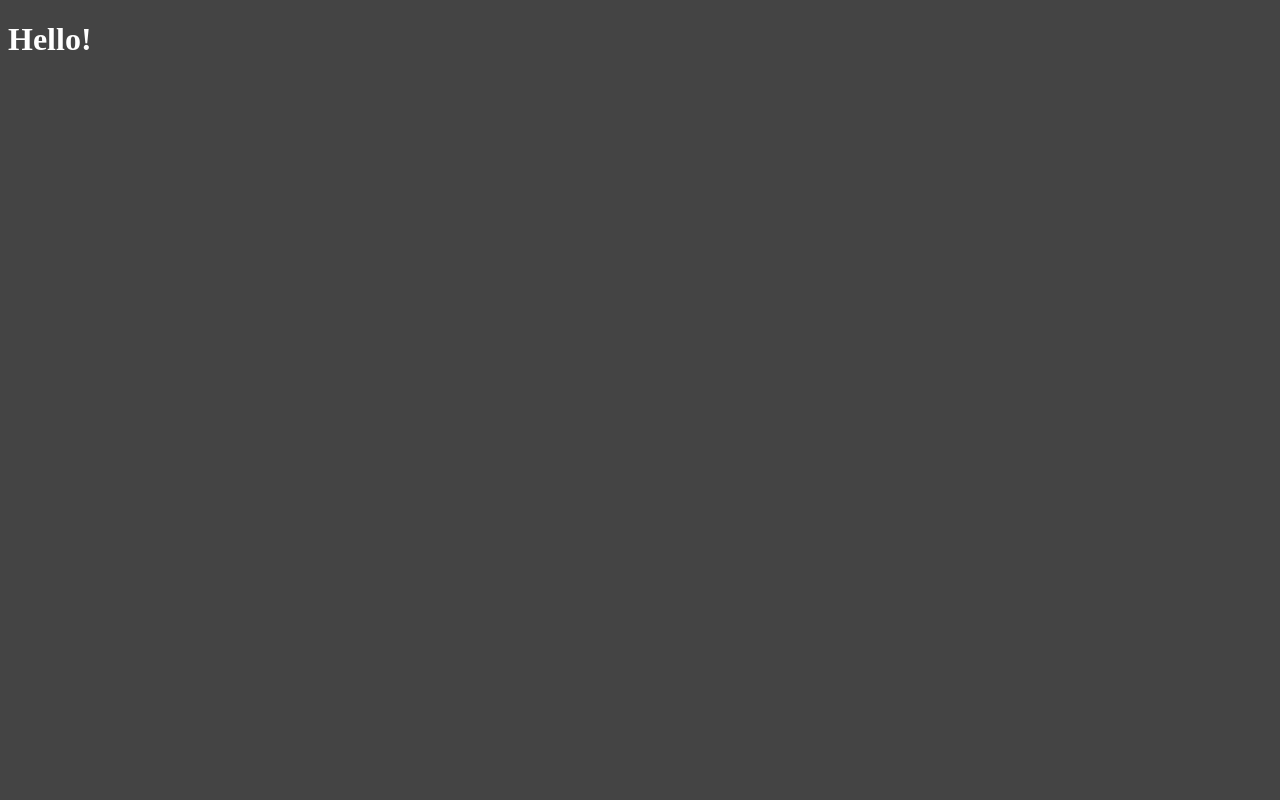
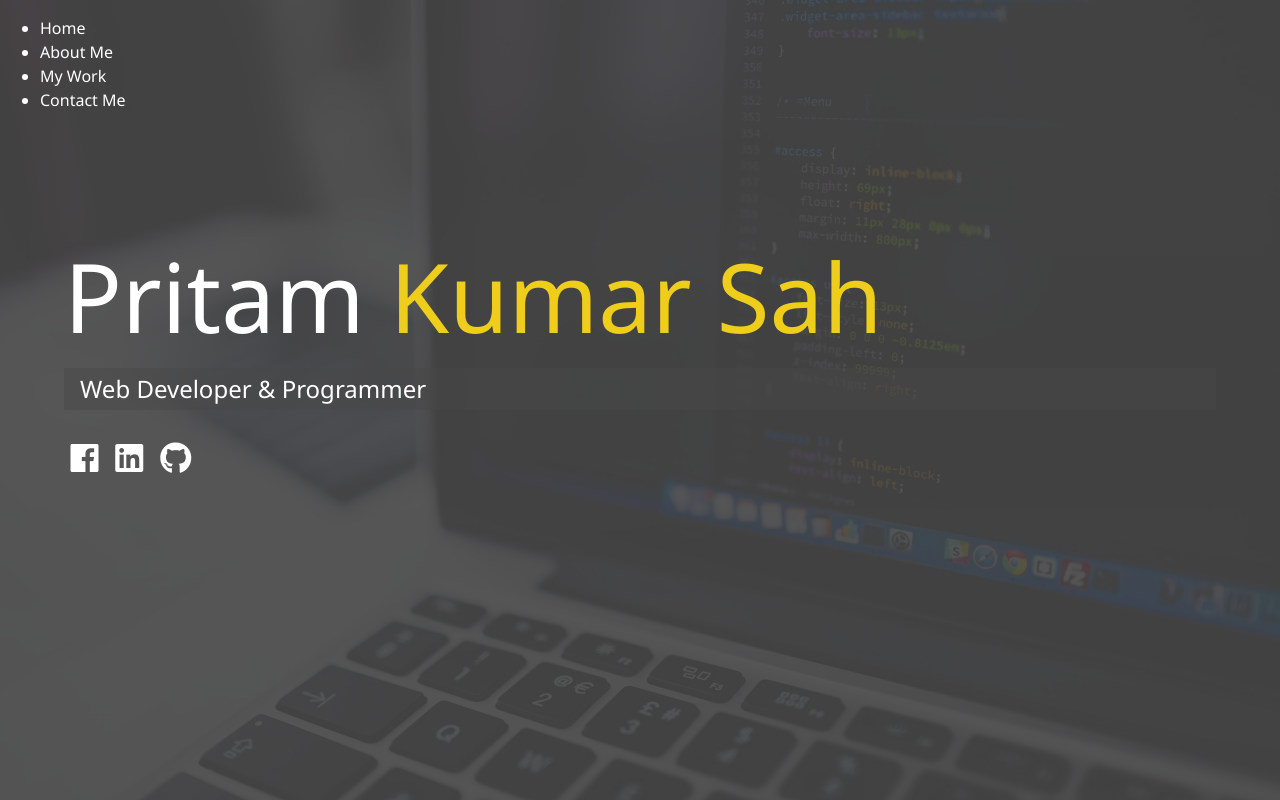
Before and after one commit to PRITAM47/portfolio, a website: page dist/index.html in a window 1280 px wide. Drawn offline with Linux system fonts and the light colour scheme.

Commit message:
Index markup & main sass

```diff
--- /dev/null
+++ b/scss/_config.scss
@@ -0,0 +1,30 @@
+$primary-color: #444;
+$secondary-color: #eece1a;
+$show-home-image: true;
+$home-image: url(../images/background.jpg);
+$background-opacity : 0.9;
+
+@mixin easeOut {
+  transition: all 0.5s ease-out;
+}
+
+@mixin background {
+  @if $show-home-image {
+    &#bg-img {
+      background: $home-image;
+      background-attachment: fixed;
+      background-size: cover;
+
+      &:after {
+        content: ''; // to put overlay
+        position: absolute;
+        top: 0;
+        right: 0;
+        width: 100%;
+        height: 100%;
+        z-index: -1;
+        background: rgba($primary-color, $background-opacity);
+      }
+    }
+  }
+}
--- a/scss/main.scss
+++ b/scss/main.scss
@@ -1,6 +1,73 @@
-$primary-color: #444;
+@import 'config'
+
+* {
+  box-sizing: border-box;
+}
 
 body {
+  @include background;
   background: $primary-color;
   color: #fff;
+  height: 100%;
+  margin: 0;
+  font-family: 'Segoe UI', Tahoma, Geneva, Verdana, sans-serif;
+  line-height: 1.5;
 }
+
+//Headings
+h1,
+h2,
+h3 {
+  margin: 0;
+  font-weight: 400;
+
+  &.lg-heading {
+    font-size: 6rem;
+  }
+
+  &.sm-heading {
+    margin-bottom: 2rem;
+    padding: 0.2rem 1rem;
+    background: rgba(lighten($primary-color, 2),0.5);
+  }
+}
+
+a {
+  color: #fff;
+  text-decoration: none;
+}
+
+header {
+  position: fixed;
+  z-index: 2;
+  width: 100%;
+}
+
+.text-secondary {
+  color: $secondary-color;
+}
+
+main {
+  padding: 4rem;
+  height: 100%;
+
+  .icons {
+    margin-top: 1rem;
+
+    a {
+      padding: 0.4rem;
+
+      &:hover {
+        color: $secondary-color;
+        @include easeOut();
+      }
+    }
+  }
+
+  &#home {
+    overflow: hidden;
+    h1 {
+      margin-top: 20vh;
+    }
+  }
+}
```
Also changed, not shown: dist/css/main.css, dist/images/background.jpg (added), dist/images/portrait.jpg (added), dist/images/portrait_small.jpg (added), dist/images/projects/project1.jpg (added), dist/images/projects/project2.jpg (added), dist/images/projects/project3.jpg (added), dist/images/projects/project4.jpg (added), dist/images/projects/project5.jpg (added), dist/images/projects/project6.JPG (added), dist/index.html, dist/js/main.js (added).
